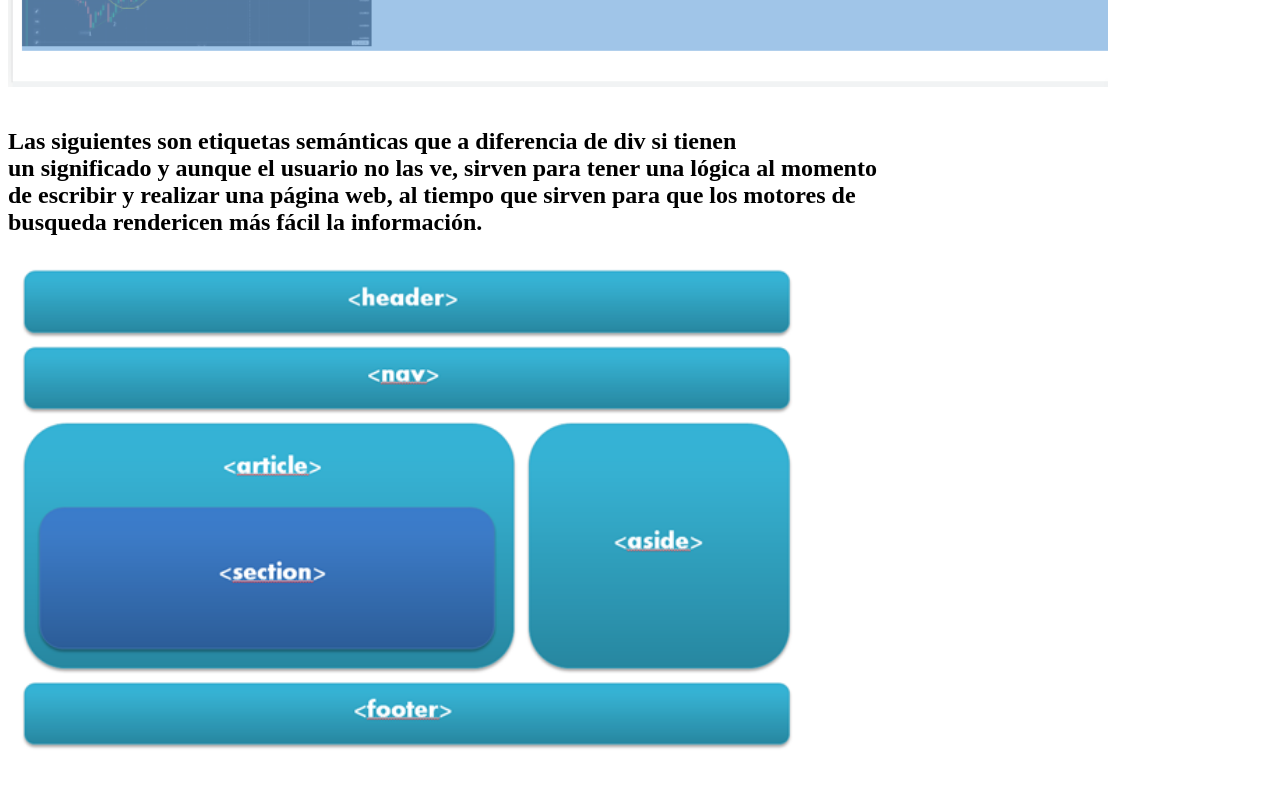
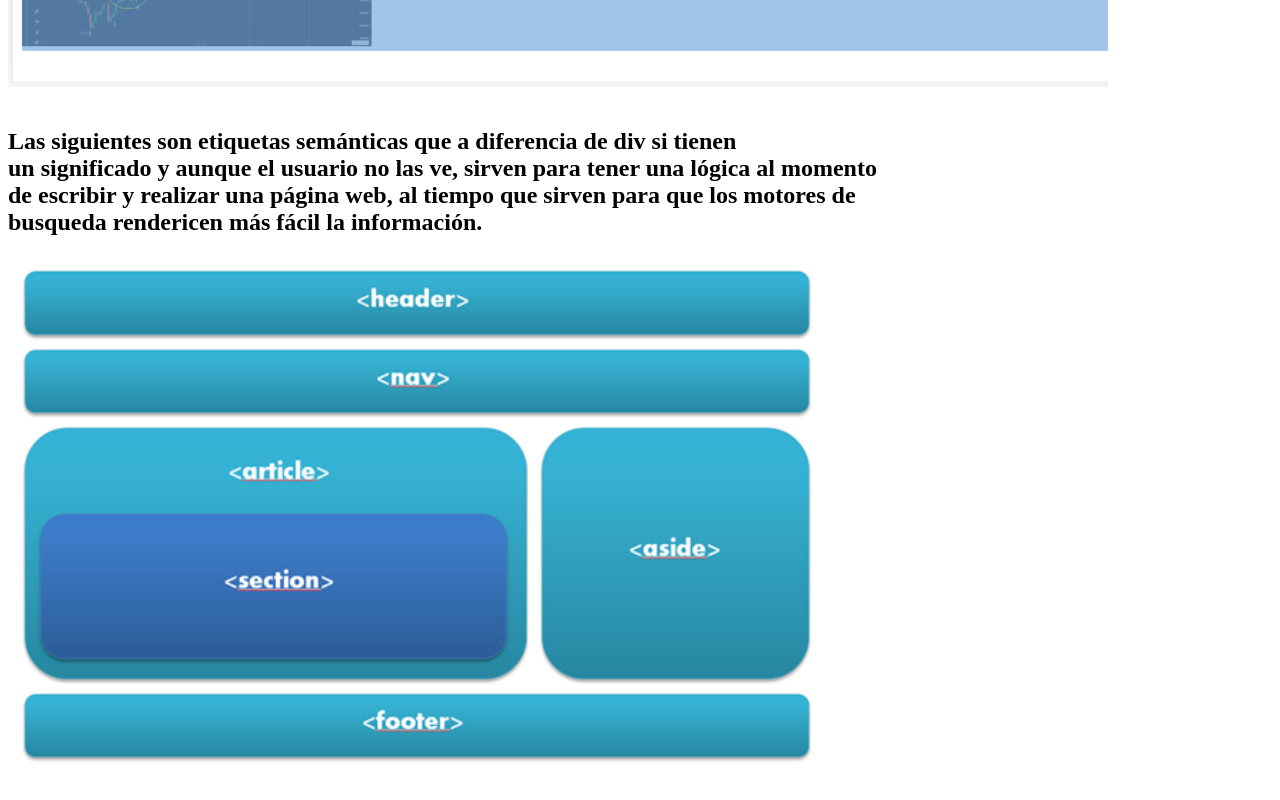
Before and after one commit to JulianOrtiz6605/-6--Etiquetas-semanticas-y-de-maquetacion, a plain HTML site: page index.html in a window 1280 px wide. Shown: the part 1122-1922 px from the top of the page. Drawn offline with Linux system fonts and the light colour scheme.

Commit message:
Modificación de tamaño de imagen

```diff
--- a/index.html
+++ b/index.html
@@ -33,7 +33,7 @@
         busqueda rendericen más fácil la información.
     </h2>
     <div>
-        <img src="img/Etiquetas-semanticas.png" alt="..." width="800px">
+        <img src="img/Etiquetas-semanticas.png" alt="..." width="820px">
     </div>
     <br>
 
```
